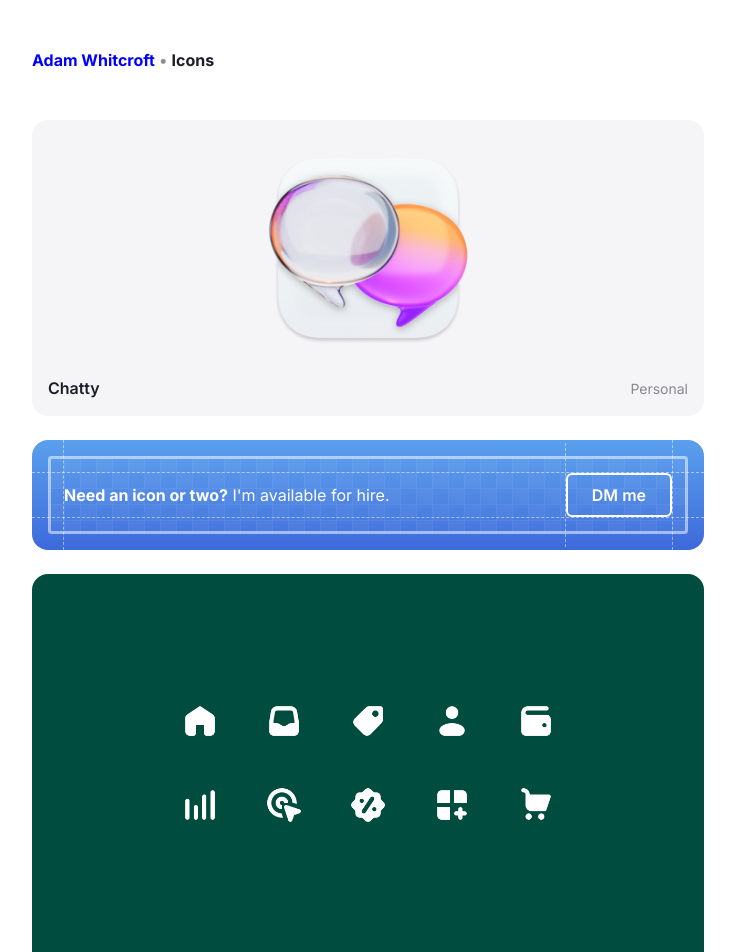
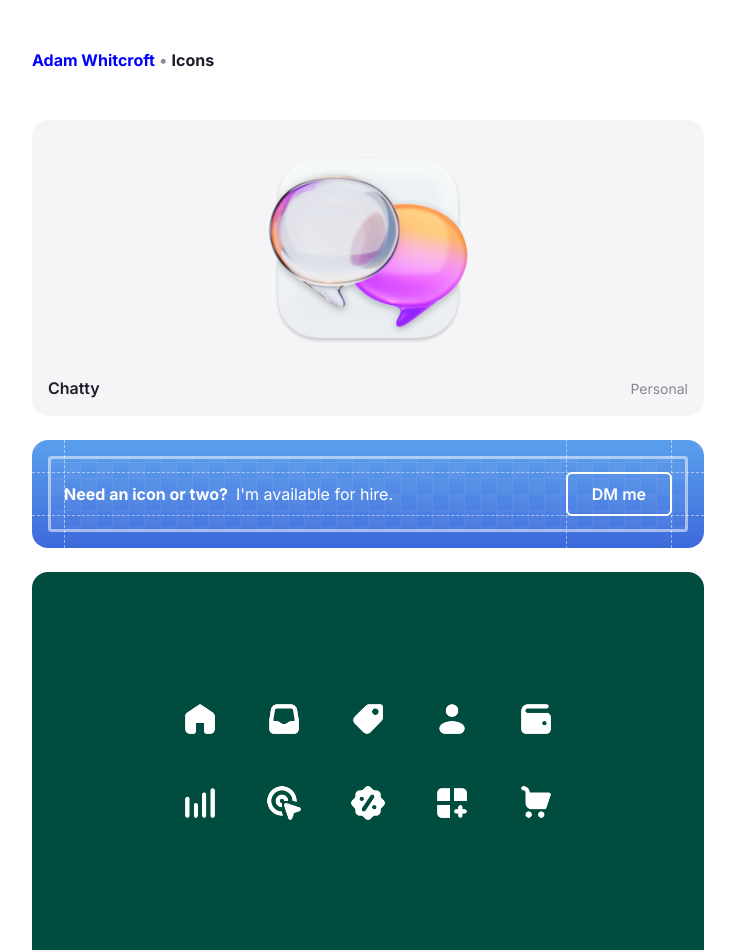
Before and after one commit to AdamWhitcroft/adamwhitcroft.github.io, a Jekyll site: the page built from icons.md, in a window 1280 px wide. Shown: the top 952 px of the page, without its empty margins (272-1007 px from the left). Built offline with Jekyll 4.4.1, drawn with Linux system fonts in a browser that asks for light colours.

Commit message:
hire me banner even better

```diff
--- a/_includes/icons.html
+++ b/_includes/icons.html
@@ -3,8 +3,11 @@
     {% if forloop.index == 2 %}
     <div class="icon layout-full hire-me">
         <div class="inner">
-            <div class="top-border">
-                <p><span>Need an icon or two?</span> I'm available for hire.</p>
+            <div class="inner-inner">
+                <div class="content">
+                    <h4>Need an icon or two?</h4>
+                    <p>I'm available for hire.</p>
+                </div>
                 <a href="https://twitter.com/AdamWhitcroft">DM me</a>
             </div>
         </div>
--- a/_sass/_icons.scss
+++ b/_sass/_icons.scss
@@ -43,6 +43,7 @@
             padding: 1em 0;
             position: relative;
             background: url("/assets/blueprint.png");
+            background-position: center center;
             background-size: 32px;
 
             &:before {
@@ -58,9 +59,7 @@
 
         }
 
-        .top-border {
-            border-top: 1px solid transparent;
-            border-bottom: 1px solid transparent;
+        .inner-inner {
             padding: 0 1em;
             display: flex;
             align-items: center;
@@ -80,27 +79,92 @@
             &:before {
                 border-left: 1px dashed $border-color;
                 left: 1em;
-                left: calc(1em - 1px);
             }
 
             &:after {
                 border-right: 1px dashed $border-color;
                 right: 1em;
-                right: calc(1em - 1px);
+            }
+
+        }
+
+        .content {
+            display: inline-flex;
+
+            @media screen and (max-width: $breakpoint-small) {
+                display: block;
+                text-align: center;
+            }
+        }
+
+        h4 {
+            margin: 0;
+            margin-right: .5em;
+            position: relative;
+            line-height: 2;
+
+            @media screen and (max-width: $breakpoint-small) {
+                margin: 0 0 .5em 0;
+                background: rgba(255,255,255,.1);
+
+                &:after {
+                    content: '';
+                    position: absolute;
+                    left: -2em;
+                    right: -2em;
+                    bottom: 0;
+                    border-bottom: 1px dashed $border-color;
+                }
             }
 
         }
 
         p {
             margin: 0;
+            position: relative;
+            line-height: 2;
+
+            @media screen and (max-width: $breakpoint-small) {
+                display: block;
+                background: rgba(255,255,255,.1);
+
+                &:before,
+                &:after {
+                    content: '';
+                    position: absolute;
+                    left: -2em;
+                    right: -2em;
+                }
+
+                &:after {
+                    bottom: 0;
+                    border-bottom: 1px dashed $border-color;
+                }
+
+                &:before {
+                    top: 0;
+                    border-top: 1px dashed $border-color;
+                }
+
+              }
 
             span {
                 font-weight: bold;
+                position: relative;
 
                 @media screen and (max-width: $breakpoint-small) {
                     display: block;
-                    margin-bottom: 1em;
                     text-align: center;
+
+                    &:after {
+                        content: '';
+                        position: absolute;
+                        left: -2em;
+                        right: -2em;
+                        bottom: 0;
+                        border-bottom: 1px dashed $border-color;
+                    }
+
                   }
 
             }
@@ -125,15 +189,17 @@
                 content: '';
                 position: absolute;
                 top: -2em;
+                top: calc(-2em + -3px);
                 bottom: -2em;
+                bottom: calc(-2em + -3px);
                 width: 1px;
                 border-left: 1px dashed $border-color;
-                left: -3px;
+                left: -2px;
 
                 @media screen and (max-width: $breakpoint-small) {
                     border: 0;
                     border-top: 1px dashed $border-color;
-                    top: -3px;
+                    top: -2px;
                     left: -2em;
                     right: -2em;
                     height: 1px;
@@ -144,7 +210,7 @@
             &:hover {
                 text-decoration: none;
                 background-color: rgba(255,255,255,.4);
-                box-shadow: 0 0 1em rgba(16,40,101,.6);
+                box-shadow: 0 0 1em rgba(16,40,101,.2);
             }
 
             @media screen and (max-width: $breakpoint-small) {
```
